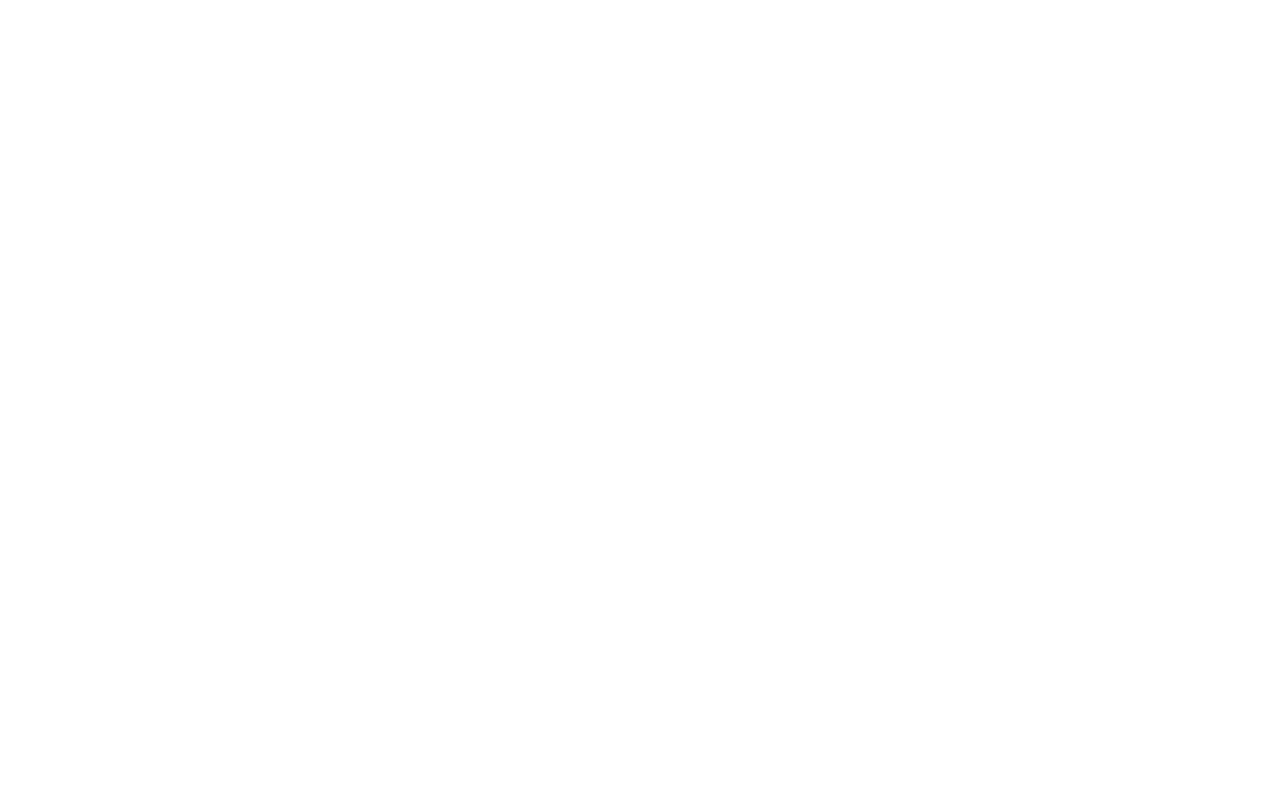
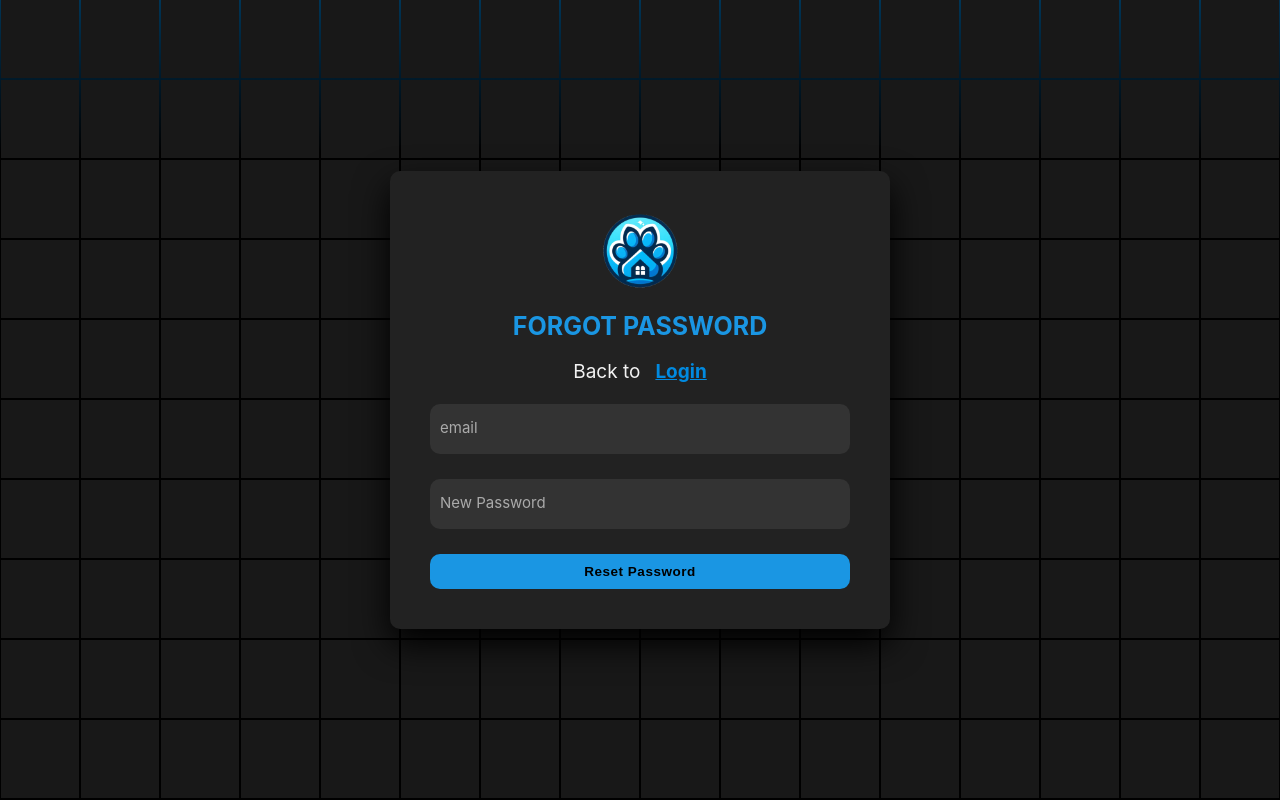
Before and after one commit to Rayan-Sarieddine/paws, a React (Create React App) app in the folder frontend/: page /forgot-password in a window 1280 px wide. Before the commit this address had no page. Built offline with nearby package versions, Linux system fonts and the light colour scheme.

Commit message:
implemented forgot password

```diff
--- a/frontend/src/App.jsx
+++ b/frontend/src/App.jsx
@@ -40,7 +40,7 @@
           <Route path="/checkout" element={<Checkout />} />
           <Route path="/checkout-success" element={<CheckoutSuccess />} />
           <Route path="/error" element={<Error />} />
-          <Route path="/forgot-pasword" element={<ForgotPassword />} />
+          <Route path="/forgot-password" element={<ForgotPassword />} />
           <Route path="/found-reporting" element={<FoundReporting />} />
           <Route path="/" element={<Home />} />
           <Route path="/login" element={<LogIn />} />
--- a/frontend/src/domain/pages/ForgotPassword/index.jsx
+++ b/frontend/src/domain/pages/ForgotPassword/index.jsx
@@ -1,7 +1,99 @@
-import React from "react";
+import React, { useEffect, useState } from "react";
 import "./style.css";
+import { Link, useNavigate } from "react-router-dom";
+import { authDataSource } from "../../../core/dataSource/remoteDataSource/auth";
 function ForgotPassword() {
-  return <div>ForgotPassword</div>;
+  const navigateTo = useNavigate();
+
+  //state to store form related data
+  const [email, setEmail] = useState("");
+  const [password, setPassword] = useState("");
+  const [error, setError] = useState("");
+  const [message, setMessage] = useState("");
+
+  useEffect(() => {
+    if (error) {
+      setTimeout(() => {
+        setError("");
+      }, 2000);
+    }
+    if (message) {
+      setTimeout(() => {
+        setMessage("");
+      }, 2000);
+    }
+  }, [error, message]);
+
+  //handle login form submit
+  const handleSubmit = async (event) => {
+    event.preventDefault();
+    if (password.length < 5) {
+      setError("Password too short");
+      return;
+    }
+    //data to be send of body of request
+    let data = { email: email, password: password };
+    try {
+      //axios request
+      const response = await authDataSource.forgotPassword(data);
+
+      setMessage("Sucessfully updated password");
+      setTimeout(() => {
+        navigateTo("/login");
+      }, 2000);
+    } catch (error) {
+      setError(error.response.data.message);
+    }
+  };
+
+  return (
+    <section className="login-section">
+      {/* Each item of array represents a span box, 128 is needed, 100 extra to take account for bigger screens and resizing */}
+      {Array.from({ length: 228 }, (_, i) => (
+        <span key={i}></span>
+      ))}
+      <div className="signin">
+        <div className="content">
+          <img src="./favicon.png" alt="logo" />
+
+          <h2 className="log-cart-title">forgot password</h2>
+
+          <div className="sign-up-part">
+            <p>Back to</p>
+            <Link to="/login">
+              <h4>Login</h4>
+            </Link>
+          </div>
+          <form className="form" onSubmit={handleSubmit}>
+            <div className="inputBox">
+              <input
+                type="email"
+                required
+                value={email}
+                onChange={(e) => setEmail(e.target.value)}
+              />
+              <i>email</i>
+            </div>
+            <div className="inputBox">
+              <input
+                type="password"
+                required
+                value={password}
+                onChange={(e) => setPassword(e.target.value)}
+              />
+              <i>New Password</i>
+            </div>
+
+            {error && <p className="error">{error}</p>}
+            {message && <p className="message">{message}</p>}
+            <div className="inputBox">
+              <input type="submit" value="Reset Password" />
+            </div>
+          </form>
+        </div>
+      </div>
+    </section>
+  );
 }
 
 export default ForgotPassword;
--- a/frontend/src/domain/pages/LogIn/index.jsx
+++ b/frontend/src/domain/pages/LogIn/index.jsx
@@ -21,6 +21,7 @@
   const [email, setEmail] = useState("");
   const [password, setPassword] = useState("");
   const [error, setError] = useState("");
+  const [message, setMessage] = useState("");
 
   //to show error for 2 seconds then reset error state
   useEffect(() => {
@@ -34,7 +35,12 @@
         setError("");
       }, 2000);
     }
-  }, [error]);
+    if (message) {
+      setTimeout(() => {
+        setMessage("");
+      }, 2000);
+    }
+  }, [error, message]);
 
   //handle login form submit
   const handleSubmit = async (event) => {
@@ -69,7 +75,13 @@
       setError(error.response.data.message);
     }
   };
-
+  const forgotPassword = () => {
+    if (!email) {
+      setError("please eter your email first");
+      return;
+    }
+    setMessage("Password Reset link is sent");
+  };
   return (
     <section className="login-section">
       {/* Each item of array represents a span box, 128 is needed, 100 extra to take account for bigger screens and resizing */}
@@ -108,8 +120,11 @@
               <i>Password</i>
             </div>
 
-            <p className="forgot-password_link">Forgot Password</p>
+            <p className="forgot-password_link" onClick={forgotPassword}>
+              Forgot Password
+            </p>
             {error && <p className="error">{error}</p>}
+            {message && <p className="message">{message}</p>}
             <div className="inputBox">
               <input type="submit" value="Login" />
             </div>
--- a/frontend/src/domain/pages/SignUp/index.jsx
+++ b/frontend/src/domain/pages/SignUp/index.jsx
@@ -7,7 +7,7 @@
 import { authDataSource } from "../../../core/dataSource/remoteDataSource/auth";
 
 //local data storage dependencies and helpers
-import { loggedIn } from "../../../core/dataSource/localDataSource/user";
+
 import { local } from "../../../core/helpers/localstorage";
 import CheckMark from "../../components/common/CheckMark";
 
--- a/frontend/src/styles/utilities.css
+++ b/frontend/src/styles/utilities.css
@@ -7,6 +7,12 @@
   padding-left: 10px;
   font-size: 1.5rem;
   color: var(--red);
+  transition: 0.5s;
+}
+.message {
+  padding-left: 10px;
+  font-size: 1.5rem;
+  color: var(--green);
   transition: 0.5s;
 }
 .btn {
```
Also changed, not shown: frontend/src/core/dataSource/remoteDataSource/auth.js (+9 -0 lines).
